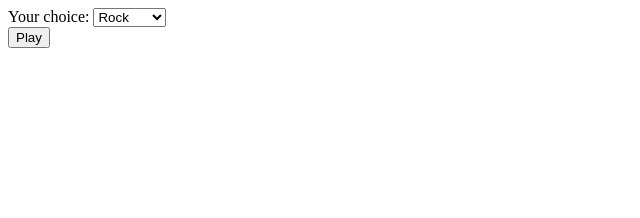
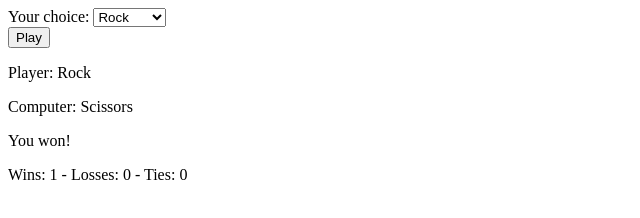
Before and after one commit to sebastianbarzaghi/rock-paper-scissors, a plain HTML site: page index.html in a window 1280 px wide. Both pictures are taken after a click on the button "Play". Shown: the whole page, without its empty margins (0-640 px from the left). Drawn offline with Linux system fonts and the light colour scheme.

Commit message:
fix: add HTML and JS code to print choices and results

```diff
--- a/index.html
+++ b/index.html
@@ -18,6 +18,14 @@
     <div id="submit">
         <button id="playerButton" onclick="playGame()">Play</button>
     </div>
+    <div id="choices">
+        <p id="playerChoice"></p>
+        <p id="computerChoice"></p>
+    </div>
+    <div id="results">
+        <p id="singleGameResults"></p>
+        <p id="globalGameResults"></p>
+    </div>
     <script src="js/script.js"></script>
 </body>
 </html>
--- a/js/script.js
+++ b/js/script.js
@@ -1,4 +1,9 @@
 const options = ["Rock", "Paper", "Scissors"];
+
+const computerChoiceMade = document.getElementById("computerChoice");
+const playerChoiceMade = document.getElementById("playerChoice");
+const singleGameResults = document.getElementById("singleGameResults");
+const globalGameResults = document.getElementById("globalGameResults");
 
 function getComputerChoice() {
     const randomIndex = Math.floor(Math.random() * options.length);
@@ -6,21 +11,29 @@ function getComputerChoice() {
     return selectedOption
 }
 
+let wins = 0;
+let losses = 0;
+let ties = 0;
+
 function playGame() {
-    let computerChoice = getComputerChoice()
-    console.log(computerChoice)
+    let computerChoice = getComputerChoice();
+    computerChoiceMade.innerHTML = `Computer: ${computerChoice}`;
 
     let playerOptions = document.getElementById("playerOptions");
     let playerChoice = playerOptions.value;
-    console.log(playerChoice)
+    playerChoiceMade.innerHTML = `Player: ${playerChoice}`;
 
     if (computerChoice == playerChoice) {
-        console.log(`${computerChoice} vs. ${playerChoice}: it's a tie!`)
+        singleGameResults.innerHTML = "It's a tie!";
+        ties++;
     } else if ((computerChoice == "Rock" && playerChoice == "Scissors")
                 || (computerChoice == "Scissors" && playerChoice == "Paper")
                 || (computerChoice == "Paper" && playerChoice == "Rock")) {
-        console.log("You lose!")
+        singleGameResults.innerHTML = "You lost!";
+        losses++;
     } else {
-        console.log("you win!")
+        singleGameResults.innerHTML = "You won!";
+        wins++;
     }
+    globalGameResults.innerHTML = `Wins: ${wins} - Losses: ${losses} - Ties: ${ties}`;
 }
```
